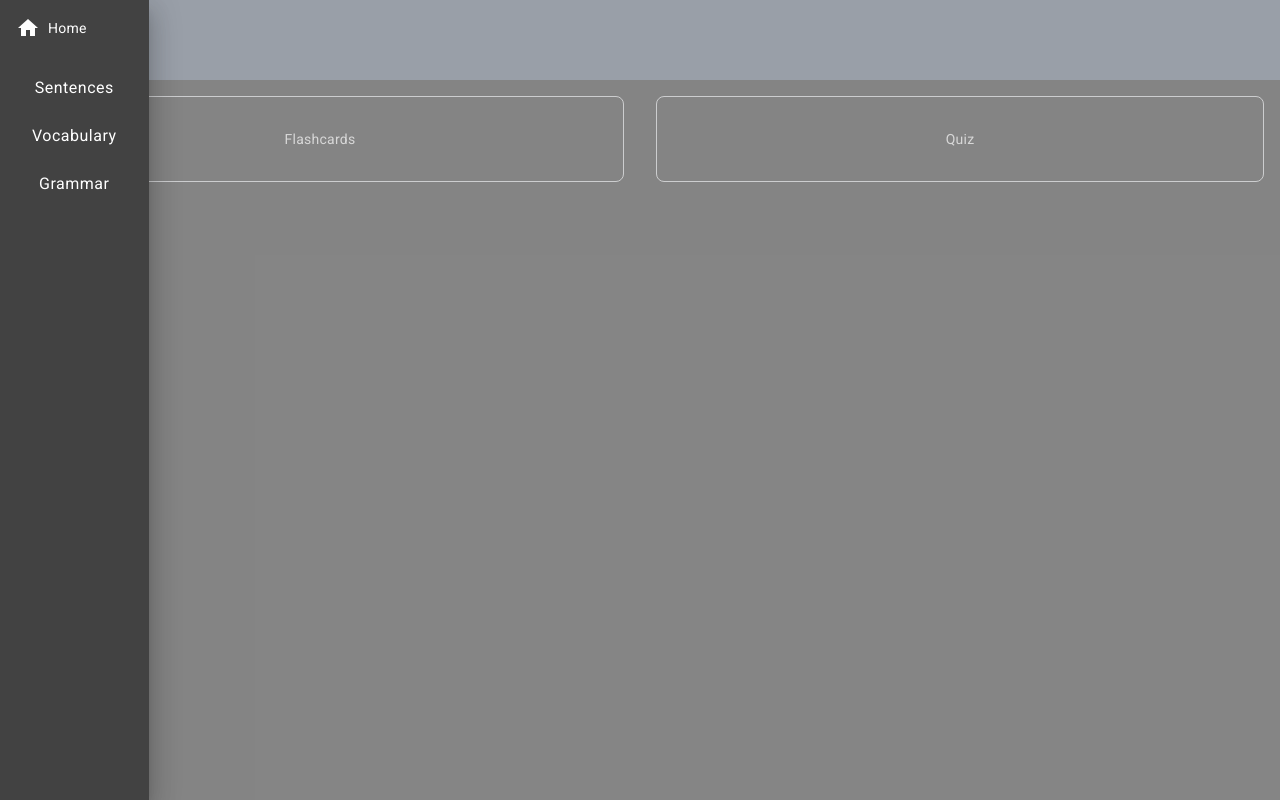
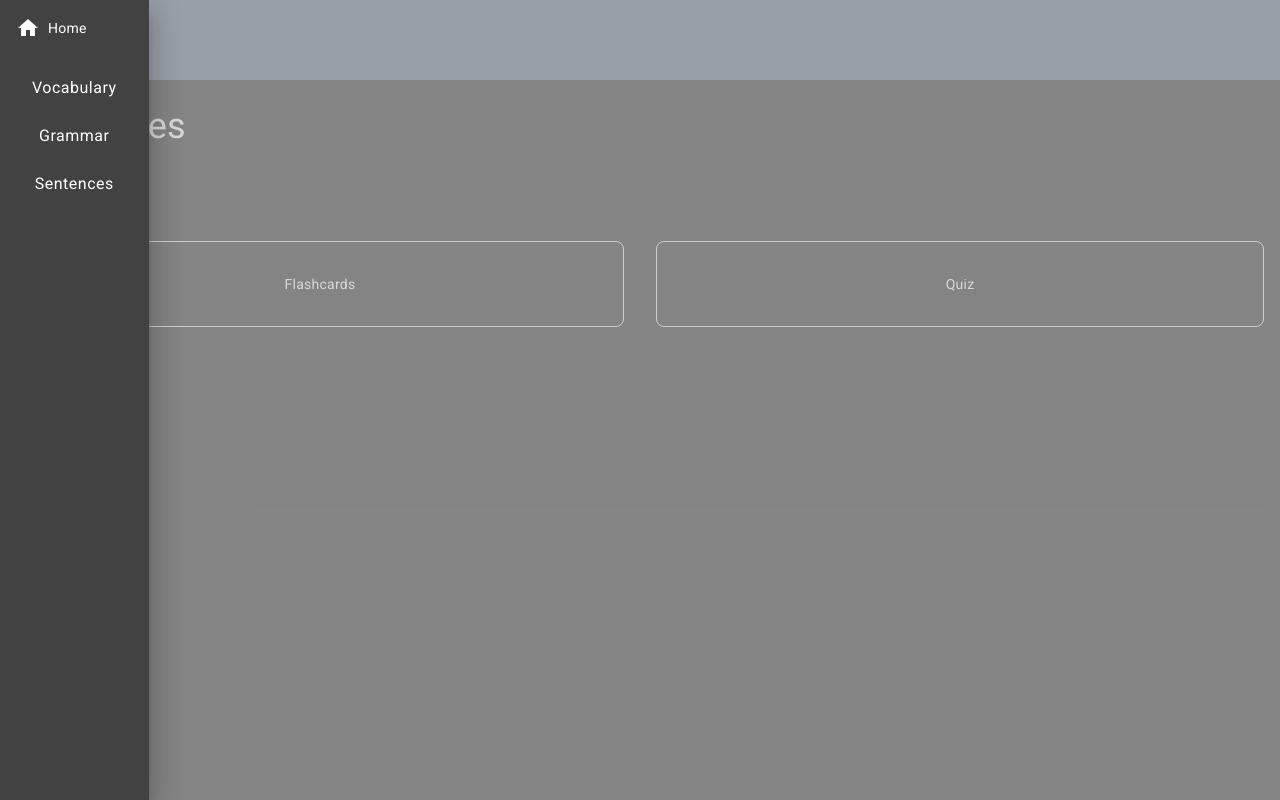
Before and after one commit to 1554cN3wt0n/korean-learning-app, an Angular app: page /sentences in a window 1280 px wide. Both pictures are taken after a click on the button "menu". Built offline with nearby package versions, Linux system fonts and the light colour scheme.

Commit message:
update: reordering the menu

```diff
--- a/src/app/app.component.html
+++ b/src/app/app.component.html
@@ -9,11 +9,6 @@
     </button>
     <mat-list role="list">
       <mat-list-item role="listitem">
-        <button class="w-full p-4 list-button" (click)="goToSentences()">
-          Sentences
-        </button>
-      </mat-list-item>
-      <mat-list-item role="listitem">
         <button class="w-full p-4 list-button" (click)="goToVocabulary()">
           Vocabulary
         </button>
@@ -21,6 +16,11 @@
       <mat-list-item role="listitem">
         <button class="w-full p-4 list-button" (click)="goToGrammar()">
           Grammar
+        </button>
+      </mat-list-item>
+      <mat-list-item role="listitem">
+        <button class="w-full p-4 list-button" (click)="goToSentences()">
+          Sentences
         </button>
       </mat-list-item>
     </mat-list>
--- a/src/app/grammar/grammar.component.html
+++ b/src/app/grammar/grammar.component.html
@@ -1,6 +1,14 @@
-<div class="grid grid-cols-2">
-  <button class="border rounded-lg p-8 m-4" (click)="goToFlashcards()">
-    Flashcards
-  </button>
-  <button class="border rounded-lg p-8 m-4" (click)="goToQuiz()">Quiz</button>
+<div>
+  <span class="flex py-[2%] px-4 text-bold text-4xl">Grammar</span>
+  <div>
+    <span class="flex py-[1%] px-4 text-xl">Let's practice:</span>
+    <div class="grid grid-cols-2">
+      <button class="border rounded-lg p-8 m-4" (click)="goToFlashcards()">
+        Flashcards
+      </button>
+      <button class="border rounded-lg p-8 m-4" (click)="goToQuiz()">
+        Quiz
+      </button>
+    </div>
+  </div>
 </div>
--- a/src/app/sentences/sentences.component.html
+++ b/src/app/sentences/sentences.component.html
@@ -1,6 +1,15 @@
-<div class="grid grid-cols-2">
-  <button class="border rounded-lg p-8 m-4" (click)="goToFlashcards()">
-    Flashcards
-  </button>
-  <button class="border rounded-lg p-8 m-4" (click)="goToQuiz()">Quiz</button>
+<div>
+  <span class="flex py-[2%] px-4 text-bold text-4xl">Sentences</span>
+
+  <div>
+    <span class="flex py-[1%] px-4 text-xl">Let's practice:</span>
+    <div class="grid grid-cols-2">
+      <button class="border rounded-lg p-8 m-4" (click)="goToFlashcards()">
+        Flashcards
+      </button>
+      <button class="border rounded-lg p-8 m-4" (click)="goToQuiz()">
+        Quiz
+      </button>
+    </div>
+  </div>
 </div>
--- a/src/app/vocabulary/vocabulary.component.html
+++ b/src/app/vocabulary/vocabulary.component.html
@@ -1,6 +1,14 @@
-<div class="grid grid-cols-2">
-  <button class="border rounded-lg p-8 m-4" (click)="goToFlashcards()">
-    Flashcards
-  </button>
-  <button class="border rounded-lg p-8 m-4" (click)="goToQuiz()">Quiz</button>
+<div>
+  <span class="flex py-[2%] px-4 text-bold text-4xl">Vocabulary</span>
+  <div>
+    <span class="flex py-[1%] px-4 text-xl">Let's practice:</span>
+    <div class="grid grid-cols-2">
+      <button class="border rounded-lg p-8 m-4" (click)="goToFlashcards()">
+        Flashcards
+      </button>
+      <button class="border rounded-lg p-8 m-4" (click)="goToQuiz()">
+        Quiz
+      </button>
+    </div>
+  </div>
 </div>
```
